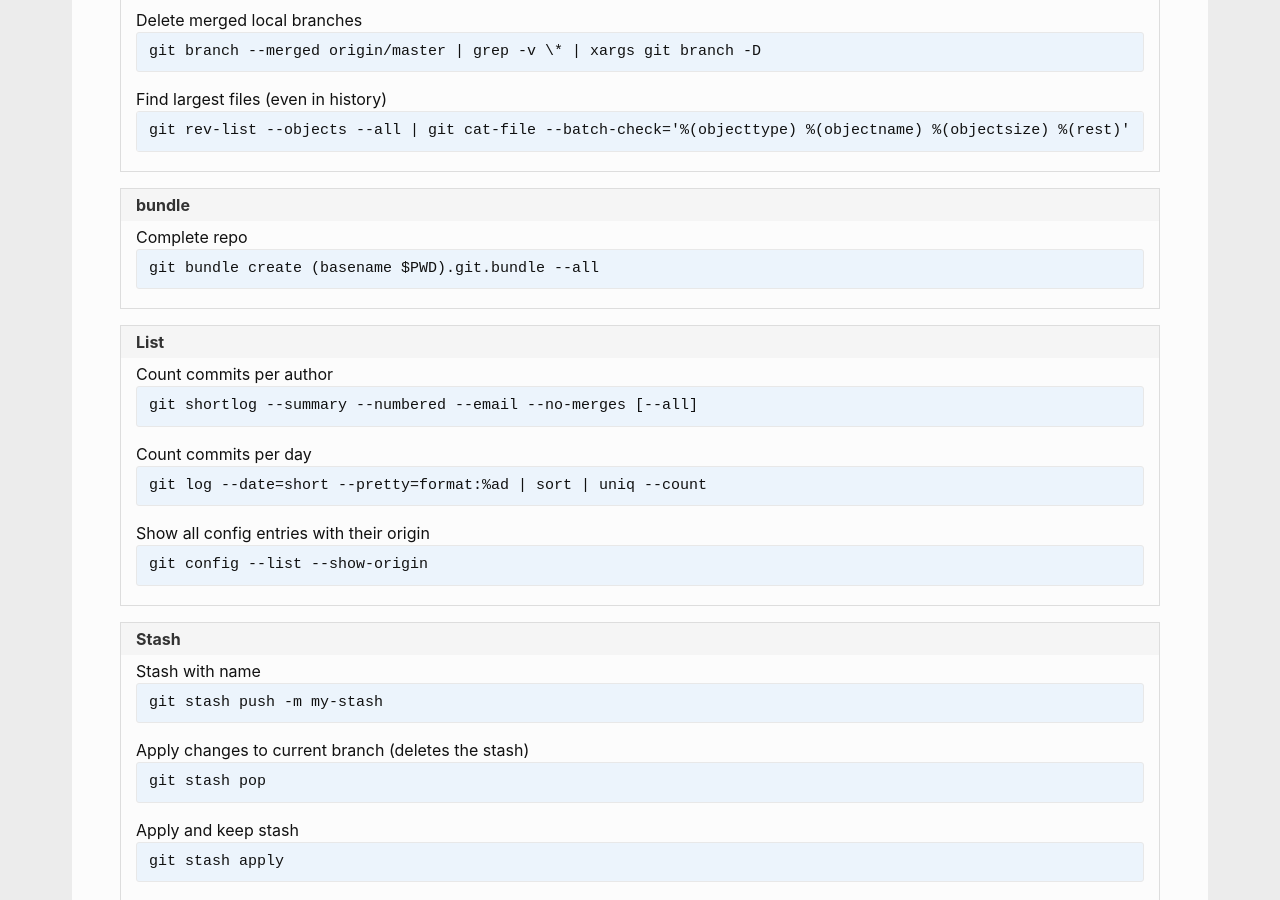
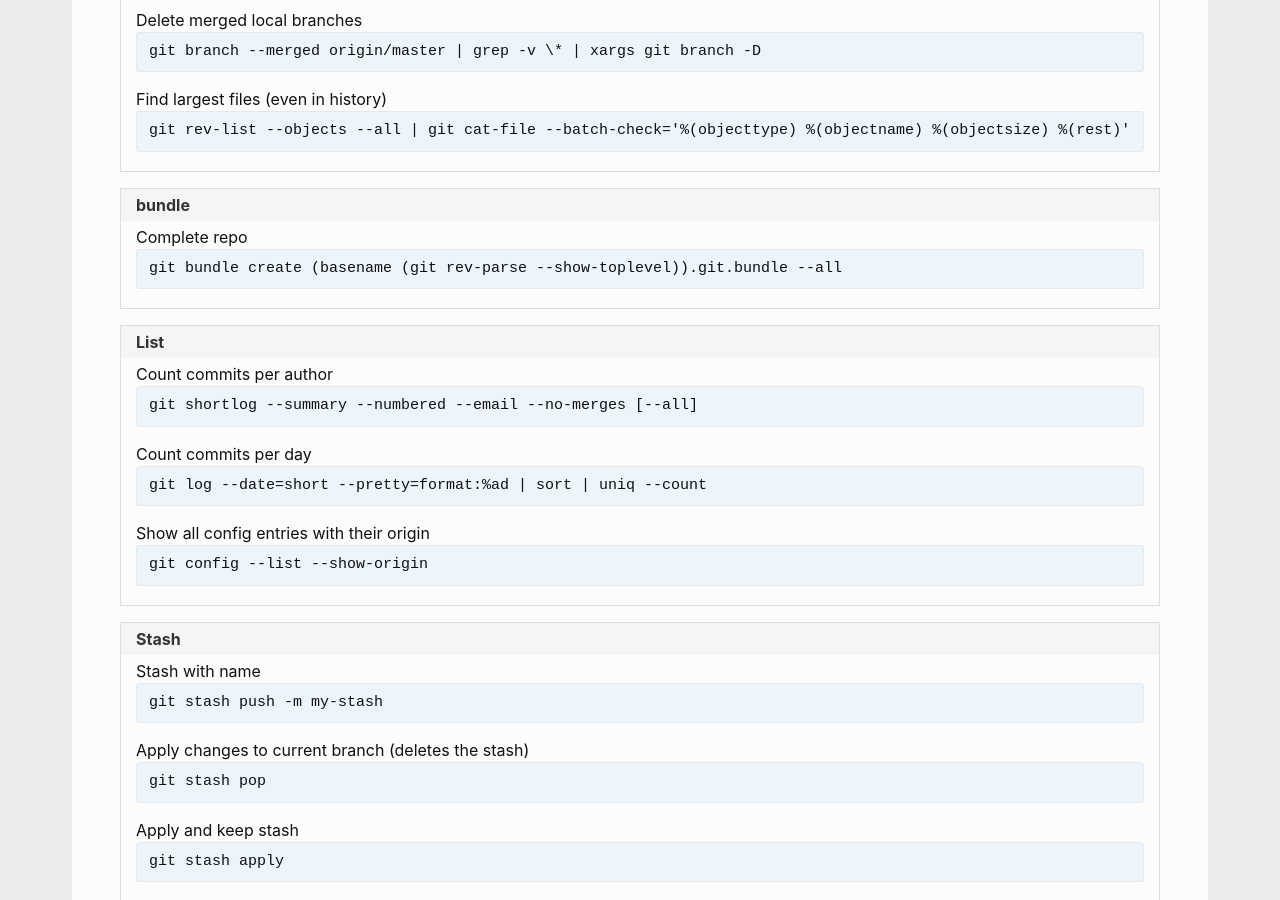
Before and after one commit to andreas-mausch/cheatsheets, a Jekyll site: the page built from _cheatsheets/git.md, in a window 1280 px wide and 900 px high, scrolled down 1852 px. Built offline with Jekyll 4.4.1, drawn with Linux system fonts in a browser that asks for light colours.

Commit message:
git bundle: Use git top level directory instead of pwd

```diff
--- a/_cheatsheets/git.md
+++ b/_cheatsheets/git.md
@@ -36,7 +36,7 @@ section:
       Find largest files (even in history): "git rev-list --objects --all | git cat-file --batch-check='%(objecttype) %(objectname) %(objectsize) %(rest)' | sed -n 's/^blob //p' |   sort --numeric-sort --key=2 | cut -c 1-12,41- | $(command -v gnumfmt || echo numfmt) --field=2 --to=iec-i --suffix=B --padding=7 --round=nearest"
   - name: bundle
     commands:
-      Complete repo: git bundle create (basename $PWD).git.bundle --all
+      Complete repo: git bundle create (basename (git rev-parse --show-toplevel)).git.bundle --all
   - name: List
     commands:
       Count commits per author: git shortlog --summary --numbered --email --no-merges [--all]
```
